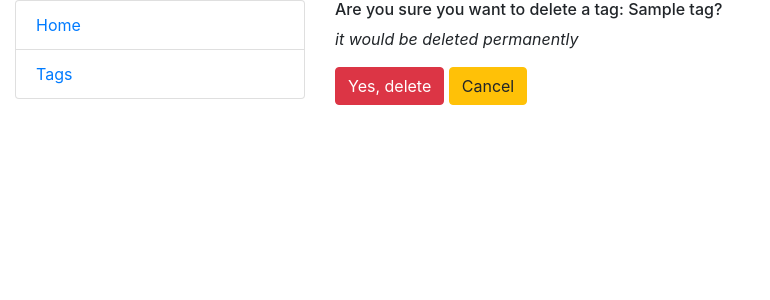
After one commit to AntoniTS999/To-do-list, a Django app: page /tags/1/delete/ in a window 1280 px wide. The commit adds this page. Shown: the top 300 px of the page, without its empty margins (0-770 px from the left). Run offline with Django 5.2, Linux system fonts and the light colour scheme; tables that the repository leaves empty hold one stand-in row (values such as "Sample post").

Commit message:
TagDeleteView added

```diff
--- /dev/null
+++ b/templates/todo/tag_delete.html
@@ -0,0 +1,12 @@
+{% extends  "base.html" %}
+
+{% block content %}
+	<h6>Are you sure you want to delete a tag: {{ tag }}?</h6>
+  <p><i>it would be deleted permanently</i></p>
+  <form action="" method="post">
+  {% csrf_token %}
+    <input class="btn btn-danger" type="submit" value="Yes, delete">
+  {% url 'todo:tag-list' as tag_list %}
+    <a class="btn btn-warning" href="{{ next|default:tag_list }}">Cancel</a>
+  </form>
+{% endblock %}
--- a/templates/todo/tag_list.html
+++ b/templates/todo/tag_list.html
@@ -17,7 +17,7 @@
     {% for tag in tag_list %}
     <td>{{ tag.name }}</td>
     <td><a class="btn btn-secondary" href="{% url 'todo:tag-update' pk=tag.id %}">Update</a></td>
-    <td><a class="btn btn-secondary" href="#">Delete</a></td>
+    <td><a class="btn btn-secondary" href="{% url 'todo:tag-delete' pk=tag.id %}">Delete</a></td>
       </tr>
     {% endfor %}
 
--- a/todo/urls.py
+++ b/todo/urls.py
@@ -6,7 +6,8 @@ from todo.views import (TaskListView,
                         toggle_status,
                         TagListView,
                         TagCreateView,
-                        TagUpdateView)
+                        TagUpdateView,
+                        TagDeleteView)
 
 app_name="todo"
 urlpatterns = [
@@ -19,6 +20,7 @@ urlpatterns = [
     path("tags/", TagListView.as_view(), name="tag-list"),
     path("tags/create/", TagCreateView.as_view(), name="tag-create"),
     path("tags/<int:pk>/update/", TagUpdateView.as_view(), name="tag-update"),
+    path("tags/<int:pk>/delete/", TagDeleteView.as_view(), name="tag-delete"),
 
 
 ]
--- a/todo/views.py
+++ b/todo/views.py
@@ -45,3 +45,8 @@ class TagUpdateView(generic.UpdateView):
     model = Tag
     fields = "__all__"
     success_url = reverse_lazy("todo:tag-list")
+
+class TagDeleteView(generic.DeleteView):
+    model = Tag
+    success_url = reverse_lazy("todo:tag-list")
+    template_name = "todo/tag_delete.html"
```
